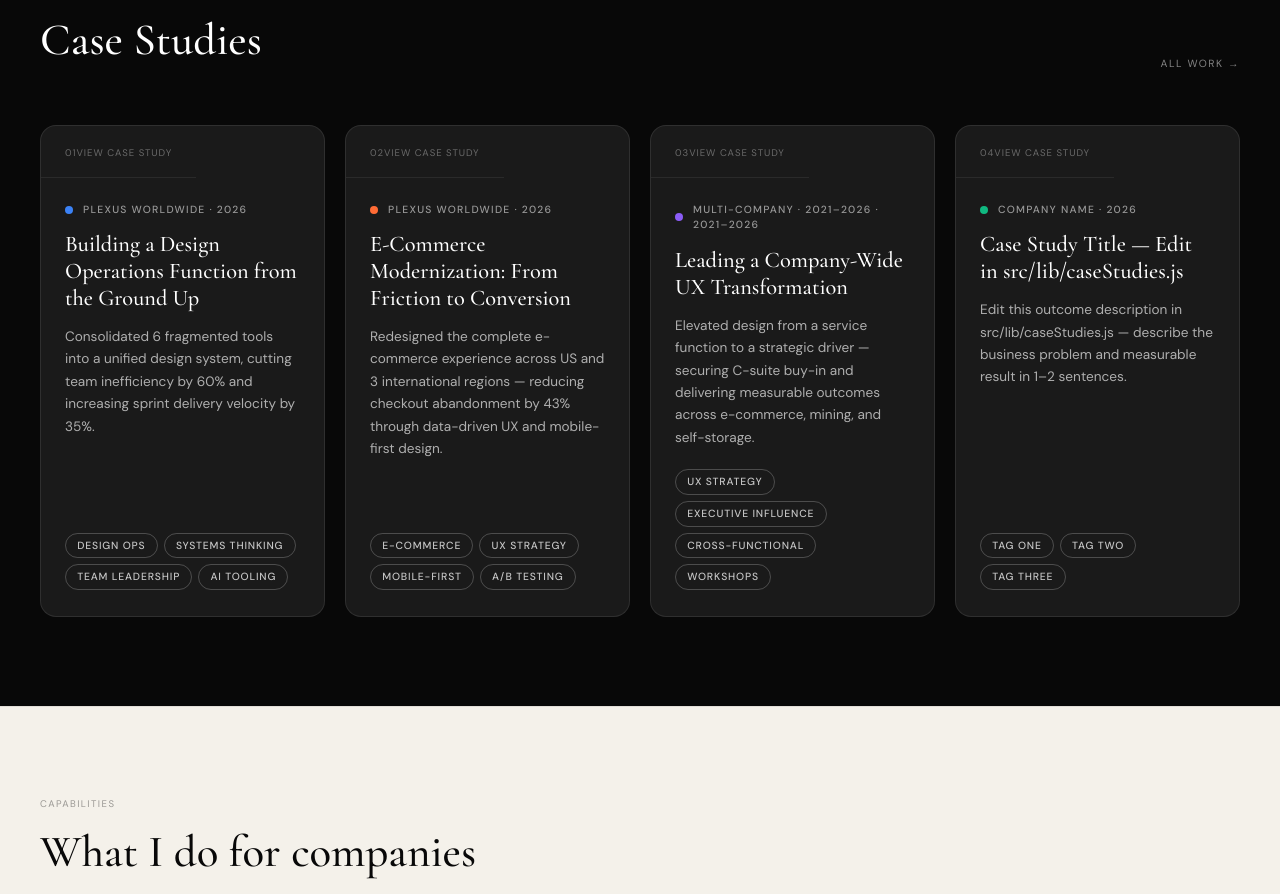
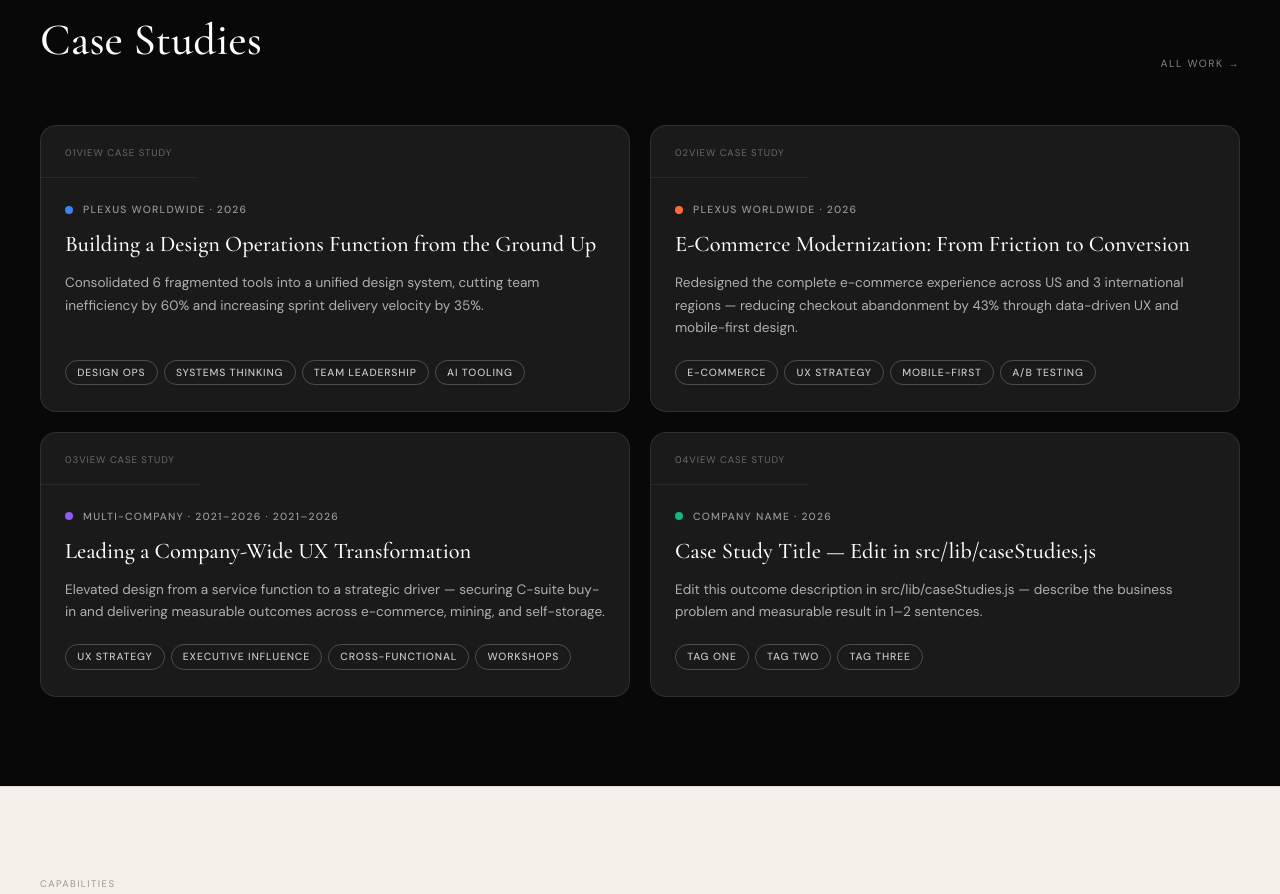
Before and after one commit to tangiblethinking/Appprotoneov002, a React (Vite) app: page / in a window 1280 px wide. Shown: the part 1680-2574 px from the top of the page. Built offline with nearby package versions, Linux system fonts and the light colour scheme.

Commit message:
Update card-grid to 2x2 desktop, 1x4 mobile

```diff
--- a/src/index.css
+++ b/src/index.css
@@ -136,9 +136,14 @@
 /* ── Equal-height card grid ── */
 .card-grid {
   display: grid;
-  grid-template-columns: repeat(auto-fit, minmax(280px, 1fr));
+  grid-template-columns: repeat(2, 1fr);
   gap: 1.25rem;
   align-items: stretch;
+}
+@media (max-width: 680px) {
+  .card-grid {
+    grid-template-columns: 1fr;
+  }
 }
 
 /* ── Mobile ── */
```
